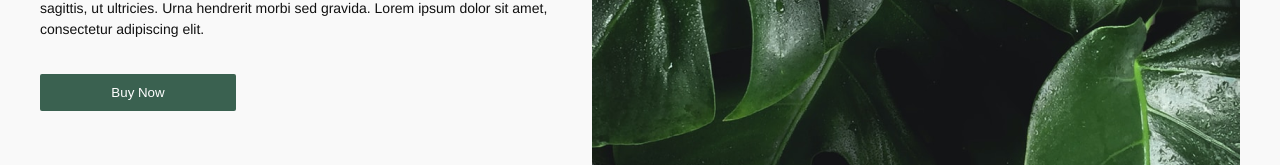
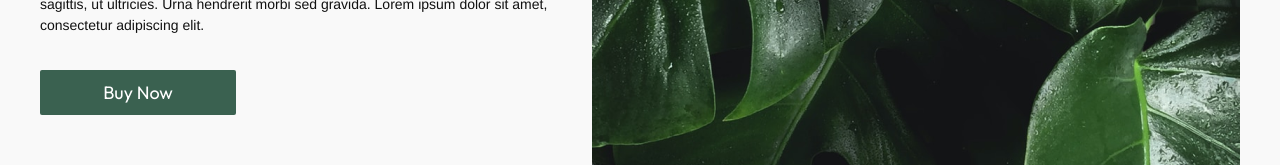
Before and after one commit to hollowayjenelle/accessibility-landing-page, a React (Create React App) app: page / in a window 1280 px wide. Shown: the part 498-663 px from the top of the page. Built offline with nearby package versions, Linux system fonts and the light colour scheme.

Commit message:
adjust button styling in hero section

```diff
--- a/src/components/HeroSection/index.css
+++ b/src/components/HeroSection/index.css
@@ -48,4 +48,6 @@
   border: none;
   margin-top: 20px;
   border-radius: 2px;
+  font-family: "Outfit", sans-serif;
+  font-size: 18px;
 }
```
